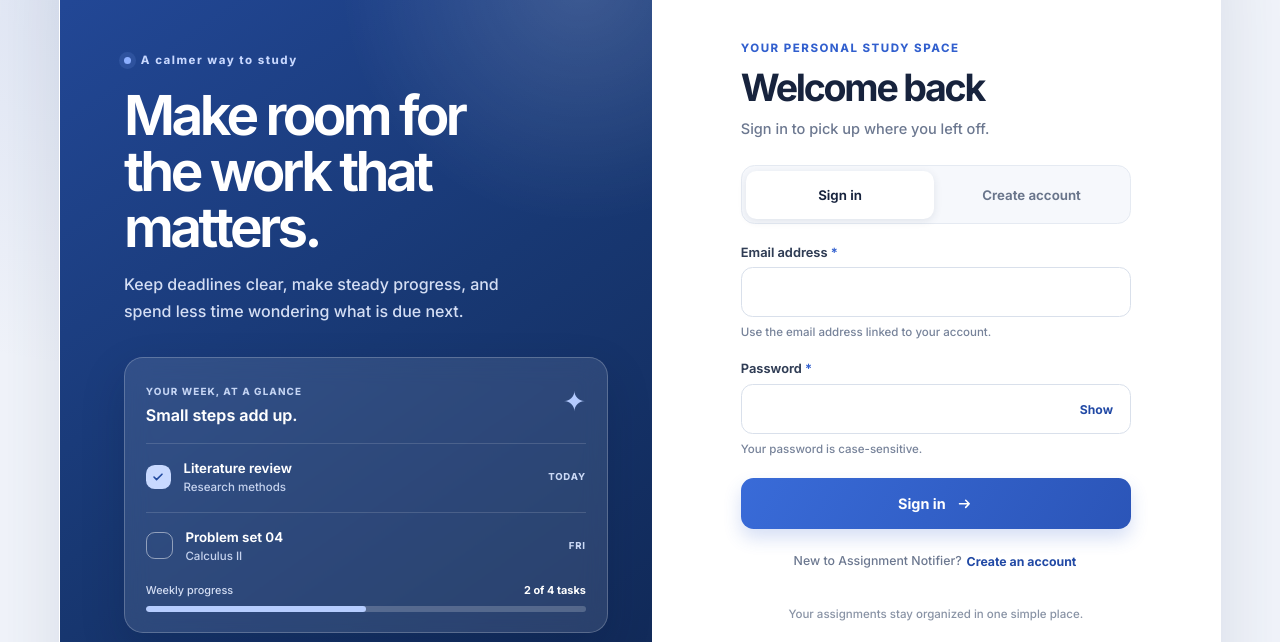
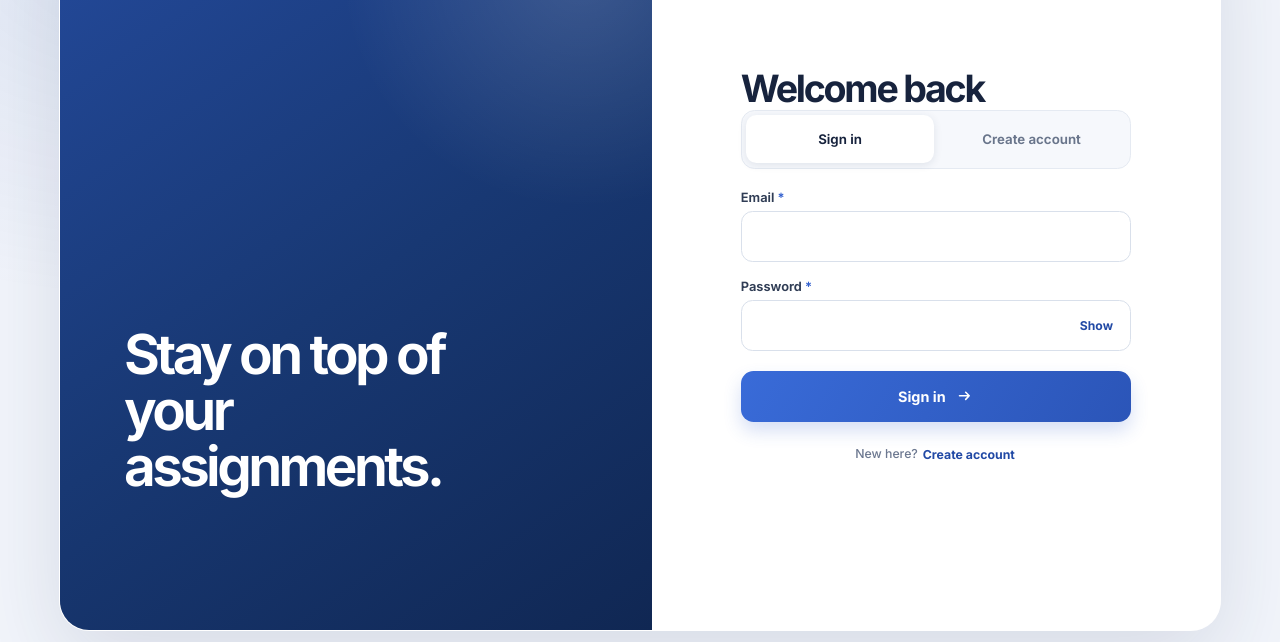
Before and after one commit to llacuna750/AssignmentNotifier, a website with bundled scripts: page client/index.html in a window 1280 px wide. Shown: the part 158-800 px from the top of the page. Built offline with nearby package versions, Linux system fonts and the light colour scheme; a web font is replaced by a local one.

Commit message:
just push

```diff
--- a/client/index.html
+++ b/client/index.html
@@ -30,43 +30,8 @@
           </a>
 
           <div class="story-content">
-            <p class="eyebrow"><span class="eyebrow-dot"></span> A calmer way to study</p>
-            <h1 id="story-title">Make room for the work that matters.</h1>
-            <p class="story-description">
-              Keep deadlines clear, make steady progress, and spend less time
-              wondering what is due next.
-            </p>
-
-            <div class="study-preview" aria-label="Example assignment overview">
-              <div class="preview-heading">
-                <div>
-                  <span class="preview-label">YOUR WEEK, AT A GLANCE</span>
-                  <p>Small steps add up.</p>
-                </div>
-                <span class="preview-sparkle" aria-hidden="true">✦</span>
-              </div>
-              <div class="preview-task">
-                <span class="preview-check" aria-hidden="true">
-                  <svg viewBox="0 0 20 20" fill="none"><path d="m5 10 3.2 3.2L15 6.5" stroke="currentColor" stroke-width="2" stroke-linecap="round" stroke-linejoin="round" /></svg>
-                </span>
-                <span class="preview-task-copy"><strong>Literature review</strong><small>Research methods</small></span>
-                <span class="preview-date">TODAY</span>
-              </div>
-              <div class="preview-task preview-task-muted">
-                <span class="preview-check preview-check-open" aria-hidden="true"><span></span></span>
-                <span class="preview-task-copy"><strong>Problem set 04</strong><small>Calculus II</small></span>
-                <span class="preview-date">FRI</span>
-              </div>
-              <div class="preview-progress-row">
-                <span>Weekly progress</span><strong>2 of 4 tasks</strong>
-              </div>
-              <div class="preview-progress" aria-hidden="true"><span></span></div>
-            </div>
+            <h1 id="story-title">Stay on top of your assignments.</h1>
           </div>
-
-          <p class="story-footer">A little more focus. A lot less last-minute stress.</p>
-          <span class="story-orbit story-orbit-one" aria-hidden="true"></span>
-          <span class="story-orbit story-orbit-two" aria-hidden="true"></span>
         </section>
 
         <section class="auth-panel" id="auth-main" tabindex="-1" aria-label="Account access">
@@ -81,9 +46,7 @@
               <span>Assignment <strong>Notifier</strong></span>
             </div>
 
-            <p class="auth-kicker">YOUR PERSONAL STUDY SPACE</p>
             <h2 class="auth-heading" id="auth-heading">Welcome back</h2>
-            <p class="auth-intro" id="auth-intro">Sign in to pick up where you left off.</p>
 
             <div class="auth-switch" aria-label="Choose an account action">
               <button class="auth-switch-button is-active" id="show-sign-in" type="button" aria-pressed="true" aria-controls="sign-in-form">
@@ -104,7 +67,7 @@
               aria-labelledby="auth-heading"
             >
               <div class="form-field">
-                <label for="sign-in-email">Email address <span aria-hidden="true">*</span></label>
+                <label for="sign-in-email">Email <span aria-hidden="true">*</span></label>
                 <input
                   class="field-control"
                   id="sign-in-email"
@@ -117,19 +80,14 @@
                   inputmode="email"
                   enterkeyhint="next"
                   maxlength="254"
-                  aria-describedby="sign-in-email-hint"
-                  data-hint="sign-in-email-hint"
                   data-error="sign-in-email-error"
                   required
                 />
-                <span class="field-hint" id="sign-in-email-hint">Use the email address linked to your account.</span>
                 <span class="field-error" id="sign-in-email-error">Error: enter a valid email address.</span>
               </div>
 
               <div class="form-field">
-                <div class="label-line">
-                  <label for="sign-in-password">Password <span aria-hidden="true">*</span></label>
-                </div>
+                <label for="sign-in-password">Password <span aria-hidden="true">*</span></label>
                 <div class="password-control">
                   <input
                     class="field-control"
@@ -138,14 +96,11 @@
                     type="password"
                     autocomplete="current-password"
                     enterkeyhint="done"
-                    aria-describedby="sign-in-password-hint"
-                    data-hint="sign-in-password-hint"
                     data-error="sign-in-password-error"
                     required
                   />
                   <button class="password-toggle" type="button" aria-controls="sign-in-password" aria-pressed="false" aria-label="Show password">Show</button>
                 </div>
-                <span class="field-hint" id="sign-in-password-hint">Your password is case-sensitive.</span>
                 <span class="field-error" id="sign-in-password-error">Error: enter your password.</span>
               </div>
 
@@ -153,7 +108,7 @@
                 <span class="button-label">Sign in</span>
                 <svg aria-hidden="true" viewBox="0 0 20 20" fill="none"><path d="M4 10h11m-4-4 4 4-4 4" stroke="currentColor" stroke-width="1.8" stroke-linecap="round" stroke-linejoin="round" /></svg>
               </button>
-              <p class="form-switch-copy">New to Assignment Notifier? <button class="text-button" type="button" data-open-form="sign-up">Create an account</button></p>
+              <p class="form-switch-copy">New here? <button class="text-button" type="button" data-open-form="sign-up">Create account</button></p>
             </form>
 
             <form
@@ -165,7 +120,7 @@
               hidden
             >
               <div class="form-field">
-                <label for="sign-up-name">Full name <span aria-hidden="true">*</span></label>
+                <label for="sign-up-name">Name <span aria-hidden="true">*</span></label>
                 <input
                   class="field-control"
                   id="sign-up-name"
@@ -175,17 +130,14 @@
                   enterkeyhint="next"
                   minlength="2"
                   maxlength="100"
-                  aria-describedby="sign-up-name-hint"
-                  data-hint="sign-up-name-hint"
                   data-error="sign-up-name-error"
                   required
                 />
-                <span class="field-hint" id="sign-up-name-hint">Enter the name you want to see on your dashboard.</span>
                 <span class="field-error" id="sign-up-name-error">Error: enter your name.</span>
               </div>
 
               <div class="form-field">
-                <label for="sign-up-email">Email address <span aria-hidden="true">*</span></label>
+                <label for="sign-up-email">Email <span aria-hidden="true">*</span></label>
                 <input
                   class="field-control"
                   id="sign-up-email"
@@ -198,17 +150,14 @@
                   inputmode="email"
                   enterkeyhint="next"
                   maxlength="254"
-                  aria-describedby="sign-up-email-hint"
-                  data-hint="sign-up-email-hint"
                   data-error="sign-up-email-error"
                   required
                 />
-                <span class="field-hint" id="sign-up-email-hint">We will use this to sign you in.</span>
                 <span class="field-error" id="sign-up-email-error">Error: enter an email address in the format you@example.com.</span>
               </div>
 
               <div class="form-field">
-                <label for="sign-up-password">Create a password <span aria-hidden="true">*</span></label>
+                <label for="sign-up-password">Password <span aria-hidden="true">*</span></label>
                 <div class="password-control">
                   <input
                     class="field-control"
@@ -225,7 +174,7 @@
                   />
                   <button class="password-toggle" type="button" aria-controls="sign-up-password" aria-pressed="false" aria-label="Show password">Show</button>
                 </div>
-                <span class="field-hint" id="sign-up-password-hint">Use at least 8 characters. You can paste from a password manager.</span>
+                <span class="field-hint" id="sign-up-password-hint">At least 8 characters.</span>
                 <span class="field-error" id="sign-up-password-error">Error: use at least 8 characters.</span>
               </div>
 
@@ -233,10 +182,9 @@
                 <span class="button-label">Create account</span>
                 <svg aria-hidden="true" viewBox="0 0 20 20" fill="none"><path d="M4 10h11m-4-4 4 4-4 4" stroke="currentColor" stroke-width="1.8" stroke-linecap="round" stroke-linejoin="round" /></svg>
               </button>
-              <p class="form-switch-copy">Already have an account? <button class="text-button" type="button" data-open-form="sign-in">Sign in</button></p>
+              <p class="form-switch-copy">Have an account? <button class="text-button" type="button" data-open-form="sign-in">Sign in</button></p>
             </form>
           </div>
-          <p class="auth-footnote">Your assignments stay organized in one simple place.</p>
         </section>
       </div>
     </div>
--- a/client/js/auth.js
+++ b/client/js/auth.js
@@ -12,7 +12,6 @@ const skipLink = document.getElementById("skip-link");
 const signInForm = document.getElementById("sign-in-form");
 const signUpForm = document.getElementById("sign-up-form");
 const authHeading = document.getElementById("auth-heading");
-const authIntro = document.getElementById("auth-intro");
 const authFeedback = document.getElementById("auth-feedback");
 const showSignInButton = document.getElementById("show-sign-in");
 const showSignUpButton = document.getElementById("show-sign-up");
@@ -33,9 +32,6 @@ function openAuthForm(mode, { focus = false } = {}) {
   showSignInButton.setAttribute("aria-pressed", String(!isSignUp));
   showSignUpButton.setAttribute("aria-pressed", String(isSignUp));
   authHeading.textContent = isSignUp ? "Create your account" : "Welcome back";
-  authIntro.textContent = isSignUp
-    ? "One small step toward a more organized semester."
-    : "Sign in to pick up where you left off.";
   document.title = `${isSignUp ? "Create account" : "Sign in"} | Assignment Notifier`;
   setFeedback();
 
@@ -107,6 +103,7 @@ function resetAuthForms() {
       input.setAttribute("aria-invalid", "false");
       if (input.dataset.hint)
         input.setAttribute("aria-describedby", input.dataset.hint);
+      else input.removeAttribute("aria-describedby");
     });
     form.querySelectorAll(".password-toggle").forEach((button) => {
       const input = document.getElementById(
```
